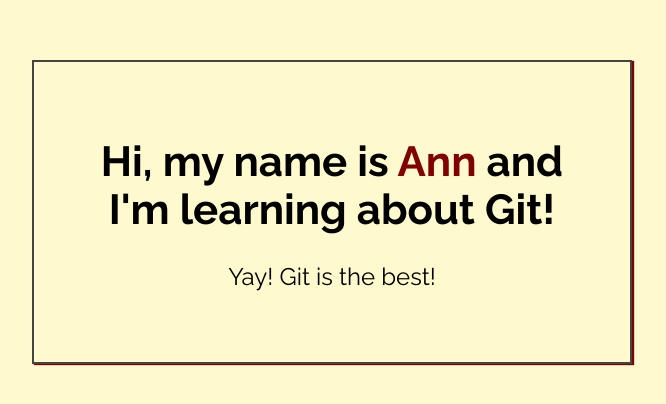
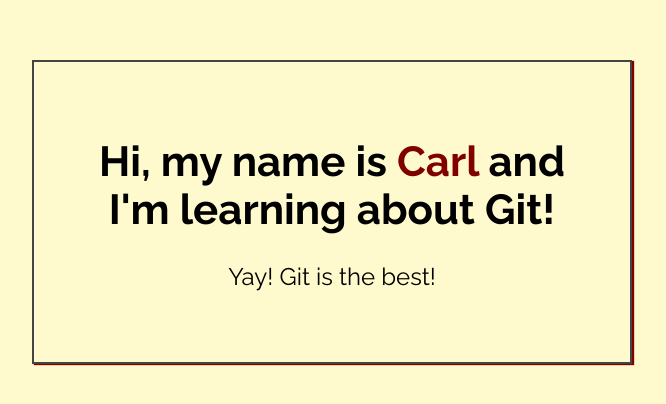
Before and after one commit to ceevans1/my-first-repo, a plain HTML site: page index.html in a window 1280 px wide. Shown: the part 188-592 px from the top of the page, without its empty margins (308-974 px from the left). Drawn offline with Linux system fonts and the light colour scheme.

Commit message:
Changed name in html

```diff
--- a/index.html
+++ b/index.html
@@ -14,7 +14,7 @@
 <body>
 
     <div class="greeting">
-        <h1>Hi, my name is <span class="highlight">Ann</span> and I'm learning about Git! </h1>
+        <h1>Hi, my name is <span class="highlight">Carl</span> and I'm learning about Git! </h1>
 
         <p>Yay! Git is the best!</p>
     </div>
```
